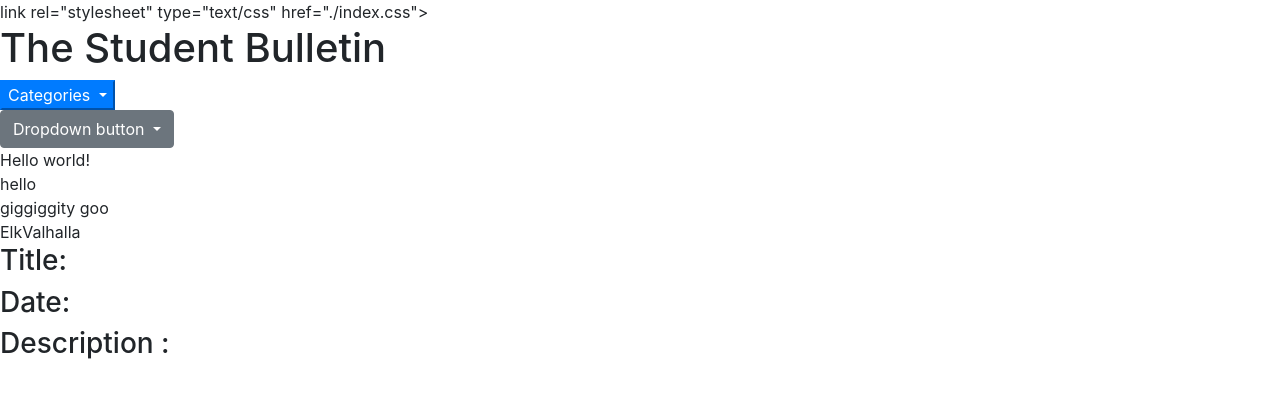
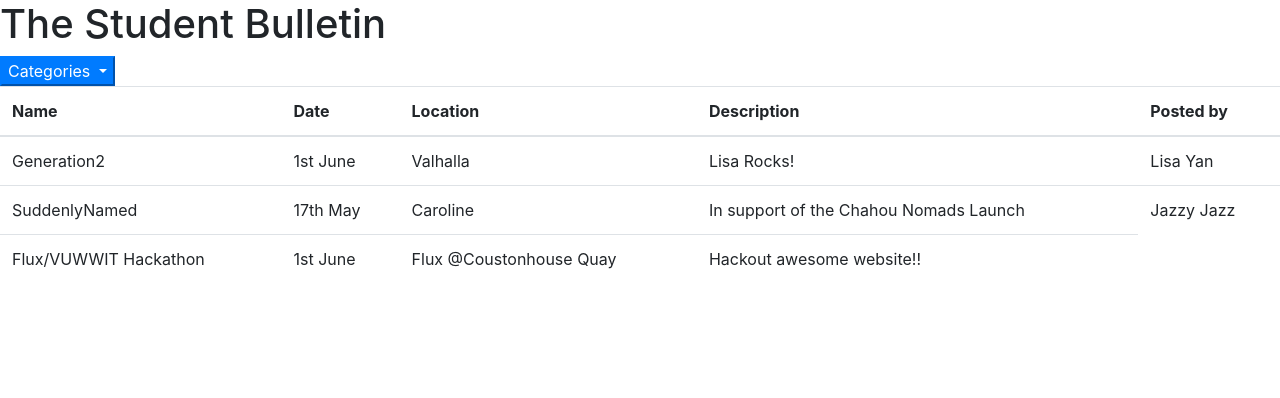
Before and after one commit to Maya-Fey/VUWWIT-HackathonJuly2019, a plain HTML site: page index.html in a window 1280 px wide. Drawn offline with nearby package versions, Linux system fonts and the light colour scheme.

Commit message:
removed faff

```diff
--- a/index.html
+++ b/index.html
@@ -9,7 +9,7 @@
     <meta http-equiv="X-UA-Compatible" content="ie=edge">
     <title>The Student Bulletin</title>
 
-    link rel="stylesheet" type="text/css" href="./index.css">
+    <link rel="stylesheet" type="text/css" href="./index.css">
     <link rel="stylesheet" href="https://stackpath.bootstrapcdn.com/bootstrap/4.3.1/css/bootstrap.min.css" integrity="sha384-ggOyR0iXCbMQv3Xipma34MD+dH/1fQ784/j6cY/iJTQUOhcWr7x9JvoRxT2MZw1T" crossorigin="anonymous">
     <script src="https://code.jquery.com/jquery-3.3.1.slim.min.js" integrity="sha384-q8i/X+965DzO0rT7abK41JStQIAqVgRVzpbzo5smXKp4YfRvH+8abtTE1Pi6jizo" crossorigin="anonymous"></script>
     <script src="https://cdnjs.cloudflare.com/ajax/libs/popper.js/1.14.3/umd/popper.min.js" integrity="sha384-ZMP7rVo3mIykV+2+9J3UJ46jBk0WLaUAdn689aCwoqbBJiSnjAK/l8WvCWPIPm49" crossorigin="anonymous"></script>
@@ -28,47 +28,53 @@ Categories
 </button>
 <div class="dropdown-menu">
     <a class="dropdown-item" href="#Events">Events</a>
-    <a class="category-item" href="#RestaurantsAndBars">Restaurants & Bars</a>
-    <a class="category-item" href="#BuySell">Buy/Sell</a>
+    <a class="dropdown-item" href="#RestaurantsAndBars">Restaurants & Bars</a>
+    <a class="dropdown-item" href="#BuySell">Buy/Sell</a>
 </div>
-
-<div class="dropdown">
-    <button class="btn btn-secondary dropdown-toggle" type="button" id="dropdownMenuButton" data-toggle="dropdown" aria-haspopup="true" aria-expanded="false">
-      Dropdown button
-    </button>
-    <div class="dropdown-menu" aria-labelledby="dropdownMenuButton">
-      <a class="dropdown-item" href="#">Action</a>
-      <a class="dropdown-item" href="#">Another action</a>
-      <a class="dropdown-item" href="#">Something else here</a>
-    </div>
-  </div>
-</div>
-
-<div id="Events">
-    <!--All events posts in this section please-->
-</div>
-
-<div id="RestaurantsAndBars">
-    <!-- All restaurants and bars posts in this section please-->
-</div>
-
-<div id="BuySell">
-    <!-- All buy/sell posts in this section please-->
-</div>
-
-       Hello world!
-   </H1>
-
-<div id="divTarget">hello</div>
 
 
 
-   </H1>
-   <div class="bullet">
-       <h3>Title: </h3>
-       <h3>Date: </h3>
-       <h3>Description :</h3>
-   </div>
+   <table class="table">
+
+        <thead> <!-- first row, the headers-->
+            <tr> <!-- table row-->
+                <th scope="col">Name</th>
+                <th scope="col">Date</th>
+                <th scope="col">Location</th>
+                <th scope="col">Description</th>
+                <th scope="col">Posted by</th>
+            </tr>
+        </thead>
+
+        <tbody><!-- table body -->
+            <a>
+                <tr>
+                    <td>Generation2</td> <!--table data-->
+                    <td>1st June</td>
+                    <td>Valhalla</td>
+                    <td>Lisa Rocks!</td>
+                    <td>Lisa Yan</td>
+                </tr>
+            </a>
+
+            <tr>
+                <td>SuddenlyNamed</td>
+                <td>17th May</td>
+                <td>Caroline</td>
+                <td>In support of the Chahou Nomads Launch</td>
+                <td>Jazzy Jazz</td>
+            </tr>
+
+            <tr>
+                <td>Flux/VUWWIT Hackathon</td>
+                <td>1st June</td>
+                <td>Flux @Coustonhouse Quay</td>
+                <td>Hackout awesome website!!</td>
+            </tr>
+
+        </tbody>
+
+       </table>
 
    <script src="index.js"></script>
 </body>
```
